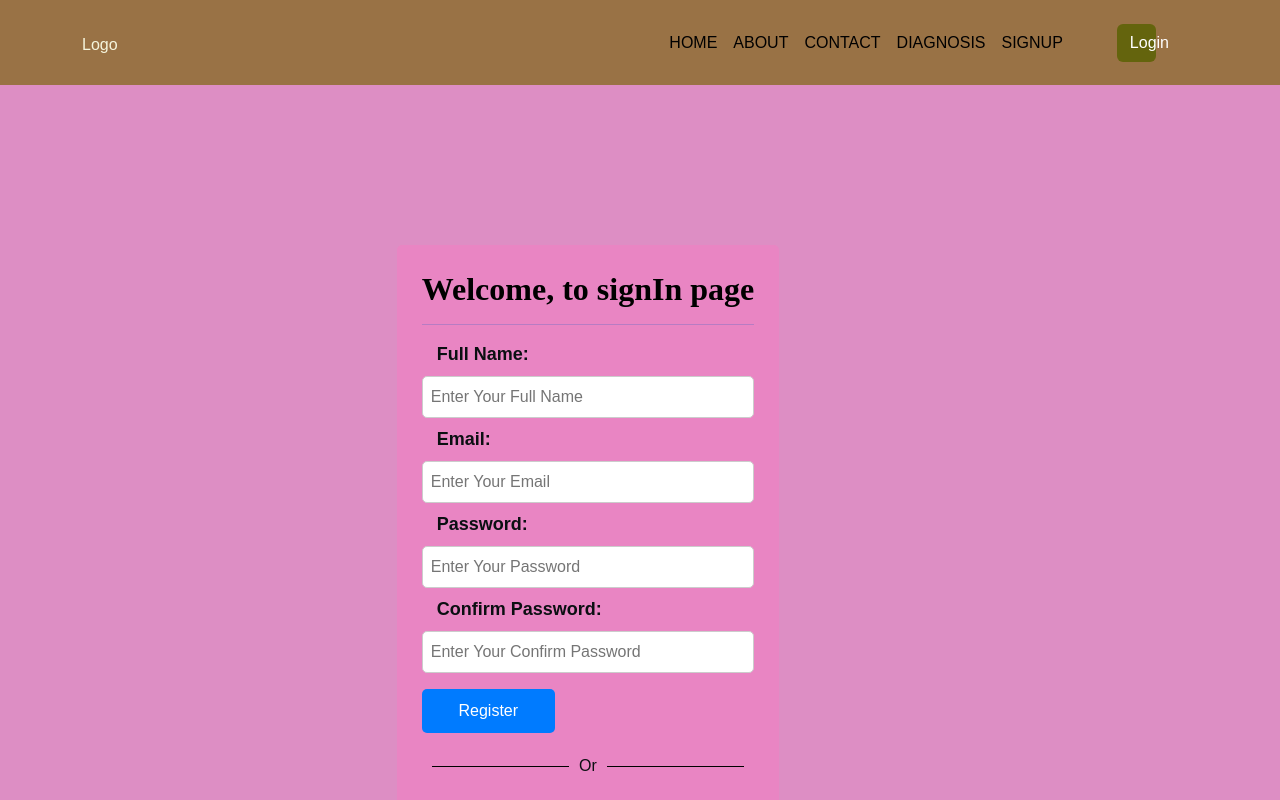
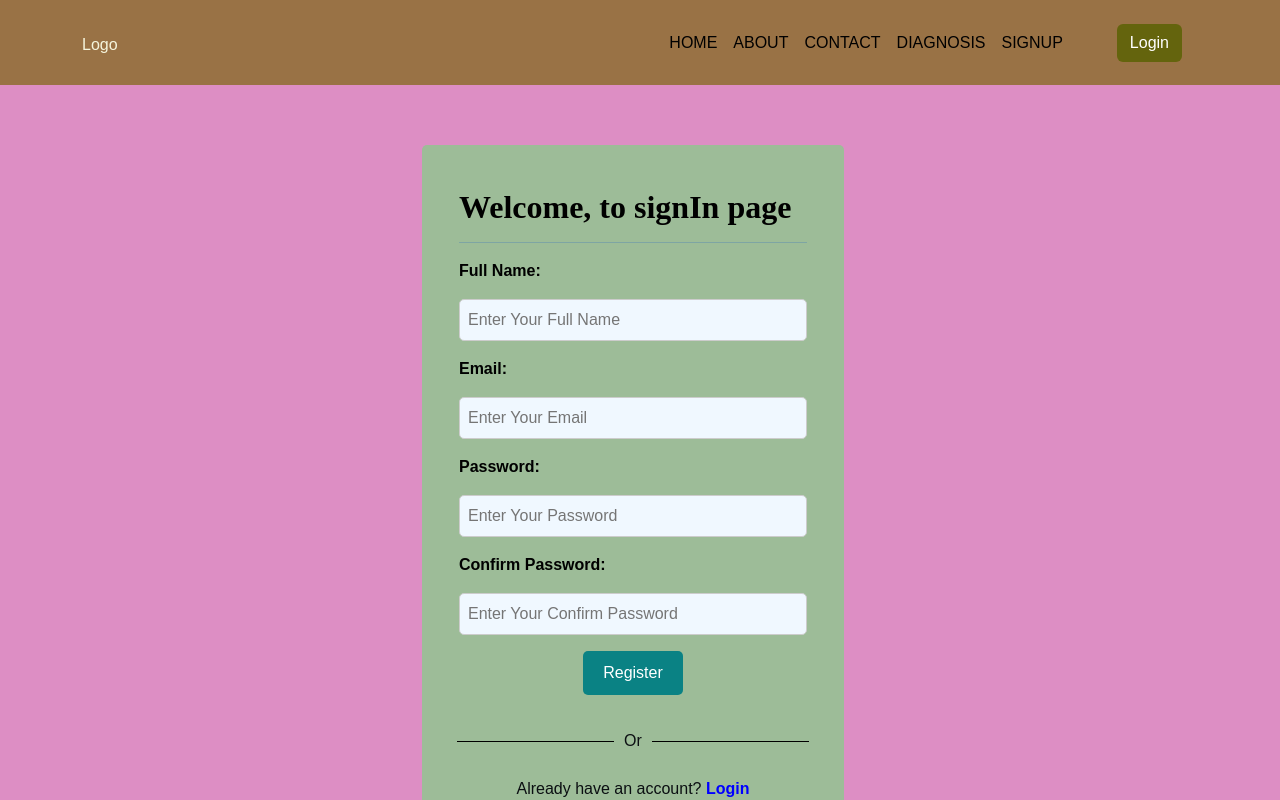
Before and after one commit to Jyoti-43/Sakhi-PCOS-Prediction-using-ML, a React (Create React App) app: page /signup in a window 1280 px wide. Shown: the top 800 px of the page. Built offline with nearby package versions, Linux system fonts and the light colour scheme.

Commit message:
Sign Up Page updated

```diff
--- a/src/Components/SignUp/SignUp.jsx
+++ b/src/Components/SignUp/SignUp.jsx
@@ -131,15 +131,15 @@ const SignUp = () => {
 
   return (
     <header>
-      <div className="container">
+      {/* <div className="container"> */}
         <div className="signup-container">
-          <div className="container-body">
+          <div className="signup-body">
             <form onSubmit={handleSubmit} className="signup-form">
               <div className="field">
               <h2 className="text-overlay">Welcome, to signIn page</h2>
                 <hr />
                 <div className="form-group">
-                  <label style={{ display: "block", textAlign: "left" }}>Full Name:</label>
+                  <label  className="form-label" style={{ display: "block", textAlign: "left" }}>Full Name:</label>
                   <input
                     type="text"
                     name="name"
@@ -150,7 +150,7 @@ const SignUp = () => {
                   {errors.name && <div className="error">{errors.name}</div>}
                 </div>
                 <div className="form-group">
-                  <label style={{ display: "block", textAlign: "left" }}>Email:</label>
+                  <label className="form-label" style={{ display: "block", textAlign: "left" }}>Email:</label>
                   <input
                     type="email"
                     name="email"
@@ -161,7 +161,7 @@ const SignUp = () => {
                   {errors.email && <div className="error">{errors.email}</div>}
                 </div>
                 <div className="form-group">
-                  <label style={{ display: "block", textAlign: "left" }}>Password:</label>
+                  <label className="form-label" style={{ display: "block", textAlign: "left" }}>Password:</label>
                   <input
                     type="password"
                     name="password"
@@ -172,7 +172,7 @@ const SignUp = () => {
                   {errors.password && <div className="error">{errors.password}</div>}
                 </div>
                 <div className="form-group">
-                  <label style={{ display: "block", textAlign: "left" }}>Confirm Password:</label>
+                  <label className="form-label" style={{ display: "block", textAlign: "left" }}>Confirm Password:</label>
                   <input
                     type="password"
                     name="confirmPassword"
@@ -182,10 +182,10 @@ const SignUp = () => {
                   />
                   {errors.confirmPassword && <div className="error">{errors.confirmPassword}</div>}
                 </div>
-                <div className="submit-container">
-                  <div className="submit">
-                    <button  type="submit">Register</button>
-                  </div>
+                <div className="submit-container d-flex justify-content-center align-items-center ">
+
+                    <button  type="submit" className="submit-button">Register</button>
+
                 </div>
               </div>
               <div className="mt-3 d-flex justify-content-center align-items-center" style={{ position: 'relative', width: '100%' }}>
@@ -198,12 +198,12 @@ const SignUp = () => {
                 <div id="google-signin-button"></div>
                 </div>
               <div className="mt-3 d-flex justify-content-center">
-                <p className="ml-2">Already have an account? <Link to="/login">Login</Link></p>
+                <p className="ml-2">Already have an account? <Link to="/login" className="login-link">Login</Link></p>
               </div>
             </form>
           </div>
         </div>
-      </div>
+      {/* </div> */}
     </header>
   );
 };
--- a/src/Components/SignUp/signup.css
+++ b/src/Components/SignUp/signup.css
@@ -1,49 +1,72 @@
-.container{
+
+.signup-container{
+    display: flex;
+    flex-wrap: wrap;
+    margin: 0px;
     margin: 20px 20px 20px 20px;
     padding-top: 50px;
     padding-bottom: 5px;
-
-}
-.signup-container{
-    display: flex;
-
-    flex-wrap: wrap;
-    margin: 0px;
-    flex-wrap: wrap;
-
-}
-.container .signup-container {
     flex: 1;
     justify-content: center;
     padding-right: 24px;
-    padding-top: 50px;
+    padding-top: 20px;
+
 }
-.container-body{
+
+.signup-body{
 
     display: flex;
     flex-wrap: wrap;
-    margin: 30px;
+    margin: 10px;
     padding: 25px;
     flex-wrap: wrap;
-    background-color: rgb(233, 133, 195);
+    background-color: #9DBC98;
     box-sizing: border-box;
     border-radius: 5px;
+  width: 35%;
 }
 
-.container-body h2{
+.signup-body h2{
     color: black;
     margin: 0;
     font-weight: bolder;
 }
-label{
+.form-body{
+    display: flex;
+    flex-wrap: wrap;
+    margin: 10px;
+    padding-left: 25px;
+    flex-wrap: wrap;
+    background-color: #9DBC98;
+    box-sizing: border-box;
+    border-radius: 5px;
+    width:90%;
+}
 
-    font-weight: 535;
+.signup-body .field{
+    width: inherit;
+    justify-content: center;
+    padding: 10px 12px;
+    margin: 8px 0;
+    display: inline-block;
+    /* border: 1px solid #ccc; */
+    box-sizing: border-box;
+    border-radius: 5px;
+
+}
+.signup-form{
+    width: 100%;
+}
+
+.form-label{
+
+    font-weight:100px;
     font-size: medium;
     color: black;
     margin: 0;
     padding: 0;
-
-
+    /* padding: 10px 12px; */
+    margin: 8px 0;
 }
 input{
     width: 100%;
@@ -53,15 +76,21 @@ input{
     border: 1px solid #ccc;
     box-sizing: border-box;
     border-radius: 5px;
+    background-color: aliceblue;
 }
-button{
-
-    width: 40%;
-    background-color: #db16ce;
+.submit-button{
+    background-color: #0a8284;
     color: white;
-    padding: 10px 10px;
-    margin: 5px 0;
     border: none;
     border-radius: 5px;
     cursor: pointer;
 }
+.login-link{
+    text-decoration:none;
+    color: blue;
+    font-weight: bold;
+}
+.login-link:hover{
+    color: darkblue;
+    text-decoration: underline;
+}
```
